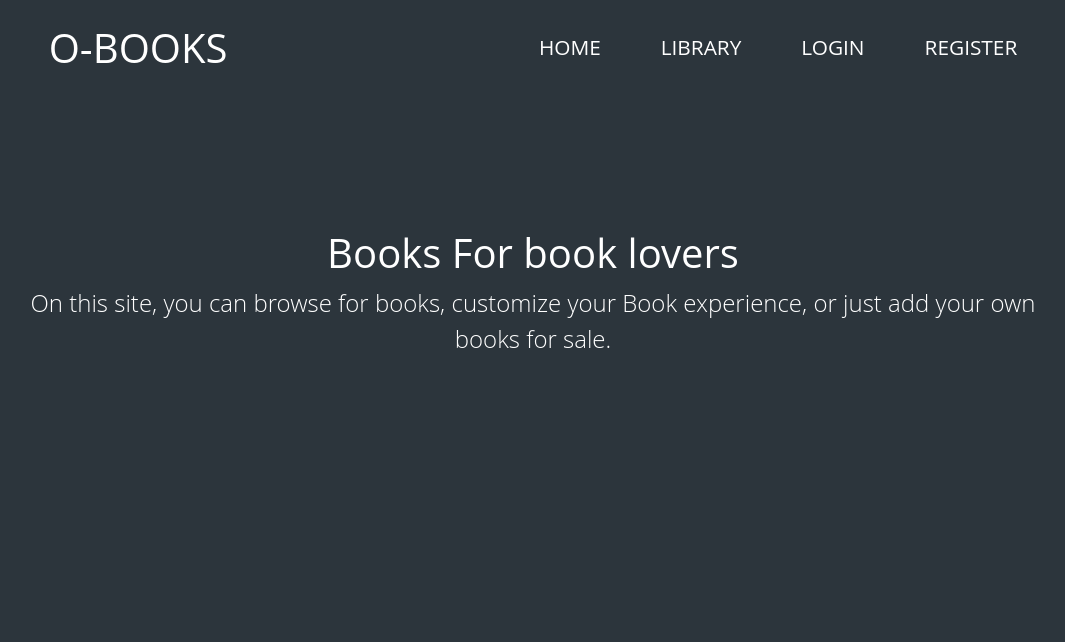
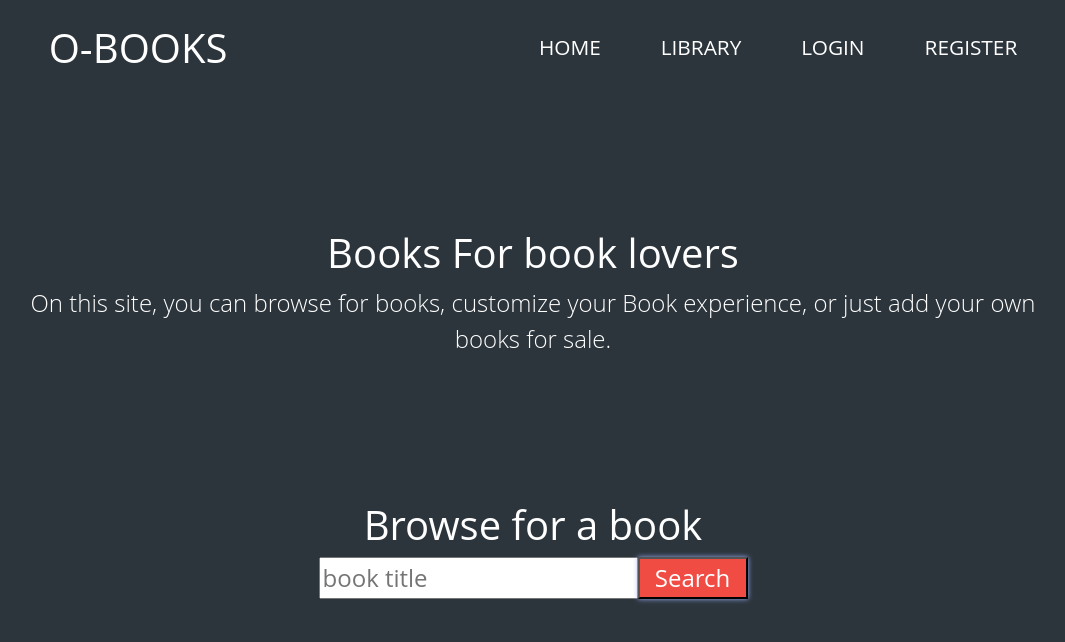
Before and after one commit to Ggodlyy/O-Books-Angular-Project, an Angular app in the folder O-Books/: page /home in a window 1280 px wide. Shown: the top 642 px of the page, without its empty margins (107-1172 px from the left). Built offline with nearby package versions, Linux system fonts and the light colour scheme.

Commit message:
added search functionality in home-page

```diff
--- a/O-Books/src/app/feature/books/book-list-item/book-list-item.component.css
+++ b/O-Books/src/app/feature/books/book-list-item/book-list-item.component.css
@@ -7,6 +7,7 @@
     height: 450px;
     float: left;
     position: relative;
+    text-align: center;
 }
 
 .book-list-item-content {
--- a/O-Books/src/app/feature/pages/home-page/home-page.component.css
+++ b/O-Books/src/app/feature/pages/home-page/home-page.component.css
@@ -3,6 +3,27 @@
     background-repeat: no-repeat;
     background-size: cover; */
     padding: 10% 10% 10% 10%;
-    margin-bottom: 10%;
     text-align: center;
 }
+
+.search {
+    text-align: center;
+}
+
+.search-btn {
+    background: rgb(241, 76, 68);
+    box-shadow: 0px 0px 5px 0px #9dacf7;
+    color: white;
+    width: 110px;
+}
+
+.no-book {
+    text-align: center;
+    margin-top: 5%;
+    color: yellow;
+}
+
+.found-book {
+    display: flex;
+    justify-content: center;
+}
--- a/O-Books/src/app/feature/pages/home-page/home-page.component.html
+++ b/O-Books/src/app/feature/pages/home-page/home-page.component.html
@@ -3,4 +3,22 @@
         <h1>Books For book lovers</h1>
         <p>On this site, you can browse for books, customize your Book experience, or just add your own books for sale.</p>
     </article>
+
+    <article class="search">
+        <h1>Browse for a book</h1>
+        <form #searchForm="ngForm" (submit)="searchHandler(searchForm)">
+            <input type="text" id="search" name="search" placeholder="book title" ngModel>
+            <button class="search-btn">Search</button>
+        </form>
+    </article>
+
+
+    <ng-container *ngIf="book">
+        <app-book-list-item class="found-book" [book]="book"></app-book-list-item>
+    </ng-container>
+
+    <ng-container *ngIf="searchPressed && !book">
+        <h3 class="no-book">No such book in library!</h3>
+    </ng-container>
+
 </section>
--- a/O-Books/src/app/feature/pages/home-page/home-page.component.ts
+++ b/O-Books/src/app/feature/pages/home-page/home-page.component.ts
@@ -1,4 +1,6 @@
 import { Component, OnInit } from '@angular/core';
+import { BookService } from 'src/app/core/book.service';
+import { IBook } from 'src/app/core/interfaces/book';
 
 @Component({
   selector: 'app-home-page',
@@ -7,9 +9,37 @@ import { Component, OnInit } from '@angular/core';
 })
 export class HomePageComponent implements OnInit {
 
-  constructor() { }
+  book: IBook;
+  searchPressed: boolean;
+
+  constructor(private bookService: BookService) { }
 
   ngOnInit(): void {
   }
 
+  searchHandler(searchForm) {
+    this.searchPressed = true;
+    let searchValue = searchForm.value.search;
+
+    if (searchValue === '') {
+      this.book = undefined;
+      return;
+    }
+
+    this.bookService.loadBookList$().subscribe(bookList => {
+      let pattern = new RegExp(searchValue, 'i');
+      const myBookList = bookList.slice();
+
+      for (let i = 0; i < myBookList.length; i++) {
+        let currentBook = myBookList[i];
+
+        if(pattern.test(currentBook.title)) {
+          this.book = currentBook;
+          break;
+        }
+      }
+
+    })
+
+  }
 }
--- a/O-Books/src/app/feature/pages/pages.module.ts
+++ b/O-Books/src/app/feature/pages/pages.module.ts
@@ -2,6 +2,8 @@ import { NgModule } from '@angular/core';
 import { CommonModule } from '@angular/common';
 import { NotFoundPageComponent } from './not-found-page/not-found-page.component';
 import { HomePageComponent } from './home-page/home-page.component';
+import { BooksModule } from '../books/books.module';
+import { FormsModule } from '@angular/forms';
 
 
 
@@ -11,7 +13,9 @@ import { HomePageComponent } from './home-page/home-page.component';
     NotFoundPageComponent
   ],
   imports: [
-    CommonModule
+    CommonModule,
+    BooksModule,
+    FormsModule,
   ]
 })
 export class PagesModule { }
```
